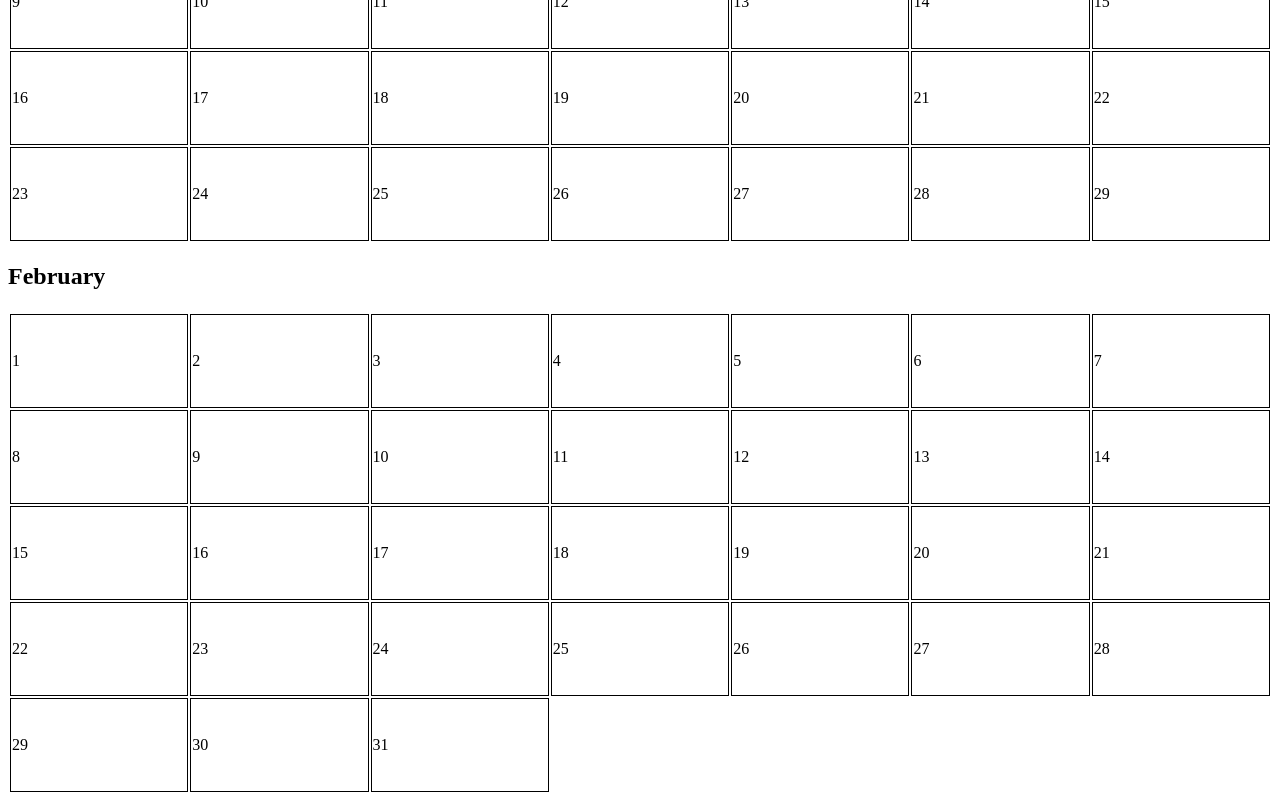
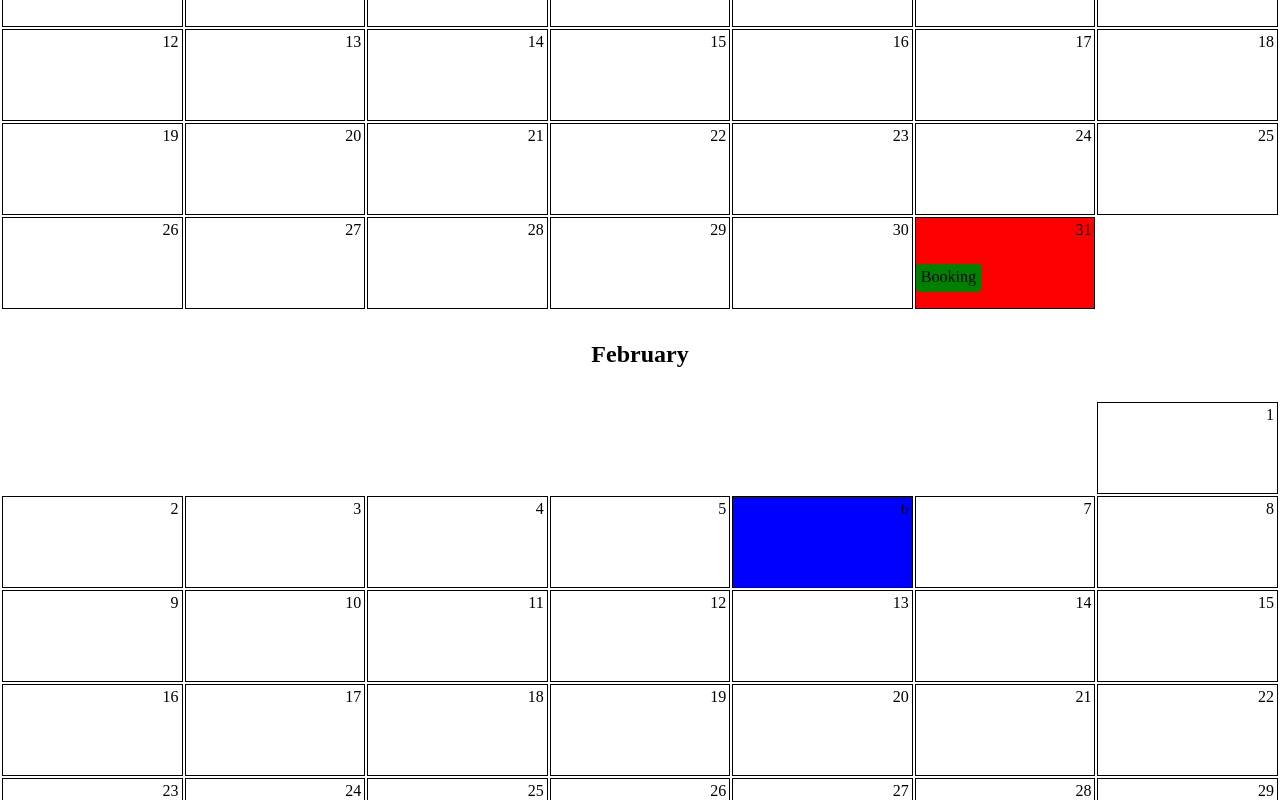
Before and after one commit to paesvitor/dashboard-calendar, a React (Create React App) app: page / in a window 1280 px wide. Shown: the part 340-1140 px from the top of the page. Built offline with nearby package versions, Linux system fonts and the light colour scheme.

Commit message:
8 pilha eh 1 real

```diff
--- a/src/components/CalendarContainer/index.tsx
+++ b/src/components/CalendarContainer/index.tsx
@@ -1,8 +1,21 @@
-import moment, { Moment } from 'moment'
-import React, { useEffect, useState } from 'react';
-import { number } from 'yargs';
+import moment from 'moment'
+import React, { useState } from 'react';
 import { useStyles } from './styles';
-import clsx from 'clsx'
+import clsx from 'clsx';
+
+const events = [
+    {
+        start: '2020-03-20',
+        end: '2020-04-03',
+        id: 389
+    },
+
+    {
+        start: '2020-01-31',
+        end: '2020-02-06',
+        id: 1
+    }
+]
 
 function CalendarContainer() {
     //State
@@ -10,7 +23,7 @@ function CalendarContainer() {
     // const [blankElements, setBlankElements] = useState<(Element | JSX.Element)[]>([])
     // const [daysInMonthElements, setDaysInMonthElements] = useState<(Element | JSX.Element)[]>([]);
     // const [totalSlots, setTotalSlots] = useState<(Element | JSX.Element)[]>([]);
-    // const [rows, setRows] = useState([]);
+    const [calendarWidth, setCalendarWidth] = useState(0);
 
     // Constants
     const weekdayshort = moment.weekdaysShort();
@@ -40,20 +53,53 @@ function CalendarContainer() {
         let arr = []
 
         for (let i = 0; i < firstDayOfMonth(month); i++) {
-            const element = <td className={clsx(classes.day, classes.emptyDay)}>{""}</td>
+            const element = <td className={clsx(classes.dayWrapper, classes.emptyDay)}>{""}</td>
             arr.push(element)
         }
         return arr;
     }
 
     function fillDaysInMonth(month: number) {
-        const dateObject = moment().set('month', month);
+        const dateObject = moment().set('month', month).set('year', 2020);
 
         let arr = [];
 
         for (let d = 1; d <= dateObject.daysInMonth(); d++) {
-            const element = <td key={d} className={classes.day}>
-                {d}
+            let dayHasEventStart = false;
+            let dayHasEventEnd = false;
+            let eventEndDate = '';
+            let tempEvent: any = null;
+            const dayFormated = dateObject.set('date', d).format('YYYY-MM-DD');
+
+            events.map(event => {
+                if (event.start === dayFormated) {
+                    dayHasEventStart = true;
+                    eventEndDate = event.end;
+                    tempEvent = event;
+                } else if (event.end === dayFormated) {
+                    dayHasEventEnd = true
+                }
+            });
+
+            const element = <td
+                onClick={() => handleClickDate(dayFormated)}
+                data-is-startdate={dayHasEventStart}
+                data-is-enddate={dayHasEventEnd}
+                key={dayFormated} id={dayFormated}
+                className={clsx(classes.dayWrapper, dayHasEventStart && classes.dayHasEventStart, dayHasEventEnd && classes.dayHasEventEnd)}
+            >
+                <div className={classes.day} >
+                    {d}
+                </div>
+
+                {dayHasEventStart &&
+                    <div
+                        data-eventid={tempEvent.id}
+                        data-eventend={eventEndDate}
+                        className={classes.eventTimeline}
+                        onClick={(e) => handleClickEvent(e, tempEvent)}>
+                        Booking
+                </div>}
             </td>
             arr.push(element);
         }
@@ -64,29 +110,62 @@ function CalendarContainer() {
     function getRows(month: number): [] {
         const totalSlots = [...fillBlankSpaces(month), ...fillDaysInMonth(month)];
 
-        let tempCells: any = [];
-        let tempRows: any = [];
+        let cells: any = [];
+        let rows: any = [];
 
         totalSlots.forEach((row, i) => {
             if (i % 7 !== 0) {
-                tempCells.push(row); // if index not equal 7 that means not go to next week
+                cells.push(row); // if index not equal 7 that means not go to next week
             } else {
-                tempRows.push(tempCells); // when reach next week we contain all td in last week to rows
-                tempCells = []; // empty container
-                tempCells.push(row); // in current loop we still push current row to new container
+                rows.push(cells); // when reach next week we contain all td in last week to rows
+                cells = []; // empty container
+                cells.push(row); // in current loop we still push current row to new container
             }
             if (i === totalSlots.length - 1) { // when end loop we add remain date
-                tempRows.push(tempCells);
+                rows.push(cells);
             }
         });
-        return tempRows
+        return rows
     }
 
+    // function paintRows() {
+    //     getRows().map(row => console.log(row))
+    // }
+
     function renderDaysInMonth(month: number) {
-        return getRows(month).map((d: any, i: any) => {
-            return <tr>{d}</tr>;
+        return getRows(month).map((row: (Element | JSX.Element)[], i: any) => {
+            if (month === 2) {
+                // Check each row individually
+                row.map((el: any) => {
+                    // console.log(el.props)
+                })
+            }
+
+
+            return <tr className="calendar-line">{row}</tr>;
         });
     }
+
+    function calculateCalendarWidth() {
+        const rootElement = document.getElementById('root');
+        if (rootElement) {
+            setCalendarWidth(rootElement?.offsetWidth)
+        }
+    }
+
+    function handleClickDate(date: any) {
+        console.log('Clicked on date - ', date)
+    }
+
+    function handleClickEvent(event: React.MouseEvent, date: any) {
+        event.preventDefault();
+        event.stopPropagation();
+        console.log(date)
+    }
+
+    // useEffect(() => {
+    //     console.log('Clicked on date', calendarWidth)
+    // }, [calendarWidth])
 
     // useEffect(() => {
     //     setTotalSlots([...blankElements, ...daysInMonthElements])
@@ -97,8 +176,8 @@ function CalendarContainer() {
     // }, [totalSlots])
 
     return (
-        <div className={classes.root}>
-            <table className={classes.table}>
+        <div className={classes.root} id="root">
+            <table className={classes.weekDays}>
                 <thead>
                     <tr>
                         {weekdayshortname}
@@ -107,12 +186,12 @@ function CalendarContainer() {
             </table>
 
             <section className={classes.monthList}>
-                {monthsInYear.map((month, index) => <section className={classes.month}>
-                    <h2>{month}</h2>
+                {monthsInYear.map((month, index) => <section key={month} className={classes.month}>
+                    <h2 className={classes.monthName}>{month}</h2>
 
                     <table className={classes.table}>
                         <tbody>
-                            {renderDaysInMonth(index + 1)}
+                            {renderDaysInMonth(index)}
                         </tbody>
                     </table>
                 </section>)}
--- a/src/components/CalendarContainer/styles.ts
+++ b/src/components/CalendarContainer/styles.ts
@@ -2,11 +2,23 @@ import { makeStyles } from '@material-ui/styles';
 
 export const useStyles = makeStyles({
   root: {
+    position: 'relative'
+  },
 
+  weekDays: {
+    width: '100%',
+    position: 'fixed',
+    top: 0,
+    left: 0,
+    backgroundColor: 'lightgray',
+    borderBottom: '1px solid',
+    zIndex: 2
   },
 
   weekDay: {
-    textAlign: 'left'
+    textAlign: 'left',
+    width: '14.28571428571429%',
+    height: 60
   },
 
   table: {
@@ -14,20 +26,63 @@ export const useStyles = makeStyles({
   },
 
   monthList: {
-    width: '100%'
+    width: '100%',
+    marginTop: 120
   },
 
   month: {
-    width: '100%'
+    width: '100%',
+    marginBottom: 30
+  },
+
+  monthName: {
+    textAlign: 'center',
+    marginBottom: 30
+  },
+
+  dayWrapper: {
+      height: 90,
+      border: '1px solid',
+      width: '14.28571428571429%',
+      flex: 'none',
+      position: 'relative',
+      cursor: 'pointer',
+
+      '&:hover': {
+        backgroundColor: 'mistyrose'
+      }
   },
 
   day: {
-      height: 90,
-      border: '1px solid',
-      width: '14.28571428571429%'
+    position: 'absolute',
+    top: 3,
+    right: 3
+  },
+
+  eventTimeline: {
+    position: 'absolute',
+    left: 0,
+    backgroundColor: 'green',
+    padding: 5,
+    cursor: 'pointer',
+    borderRadius: 3,
+    zIndex: 3
+  },
+
+  dayHasEventStart: {
+    backgroundColor: 'red'
+  },
+
+  dayHasEventEnd: {
+    backgroundColor: 'blue'
   },
 
   emptyDay: {
-      border: 'none'
+      border: 'none',
+
+      '&:hover': {
+        backgroundColor: 'unset',
+        cursor: 'unset'
+      }
   }
 });
--- /dev/null
+++ b/src/index.css
@@ -0,0 +1,11 @@
+* {
+  margin: 0;
+  padding: 0;
+}
+
+body {
+}
+
+.calendar-line {
+  position: relative;
+}
--- a/src/index.tsx
+++ b/src/index.tsx
@@ -2,6 +2,7 @@ import React from 'react';
 import ReactDOM from 'react-dom';
 import App from './App';
 import reportWebVitals from './reportWebVitals';
+import './index.css'
 
 ReactDOM.render(
   <React.StrictMode>
```
